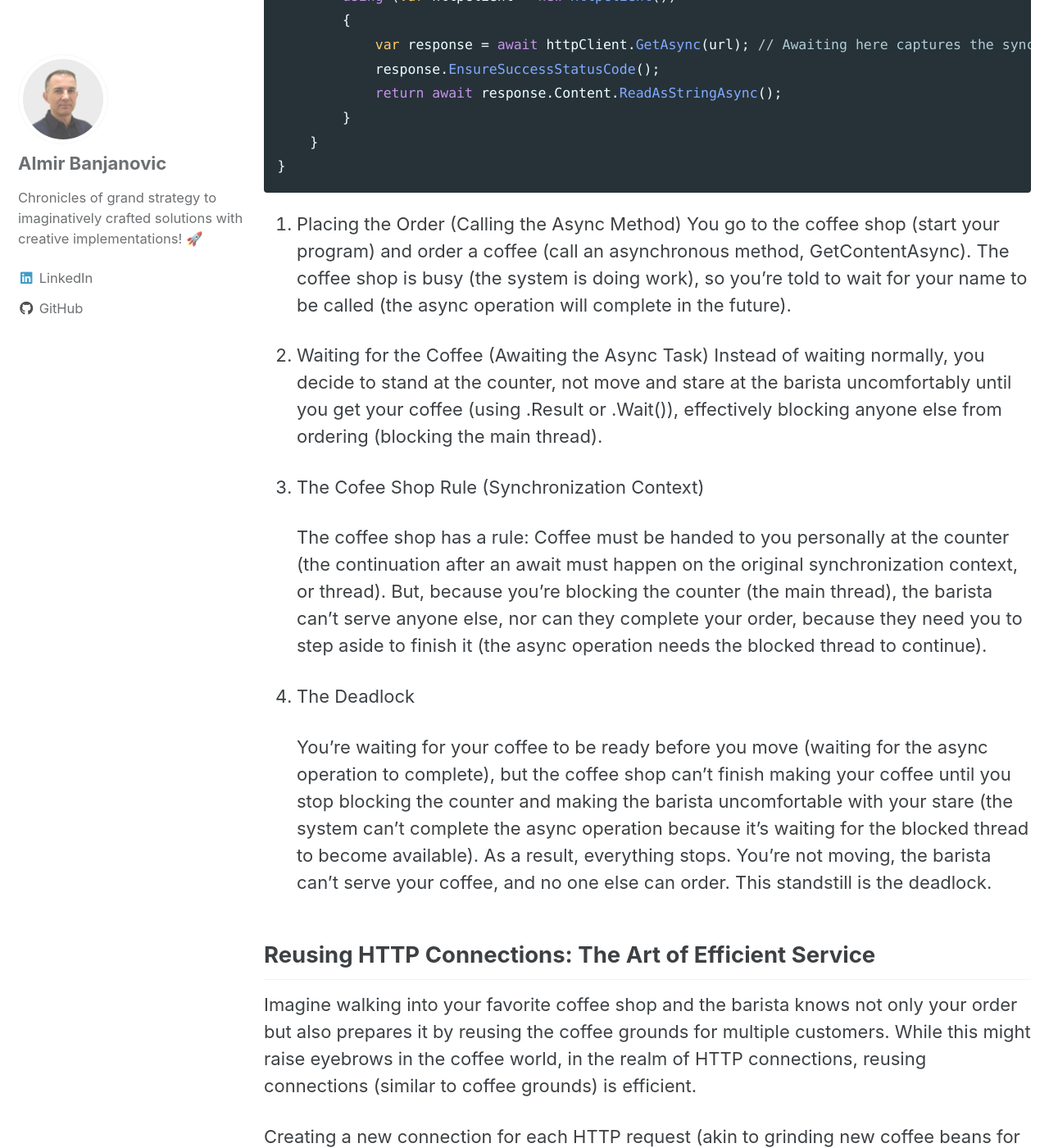
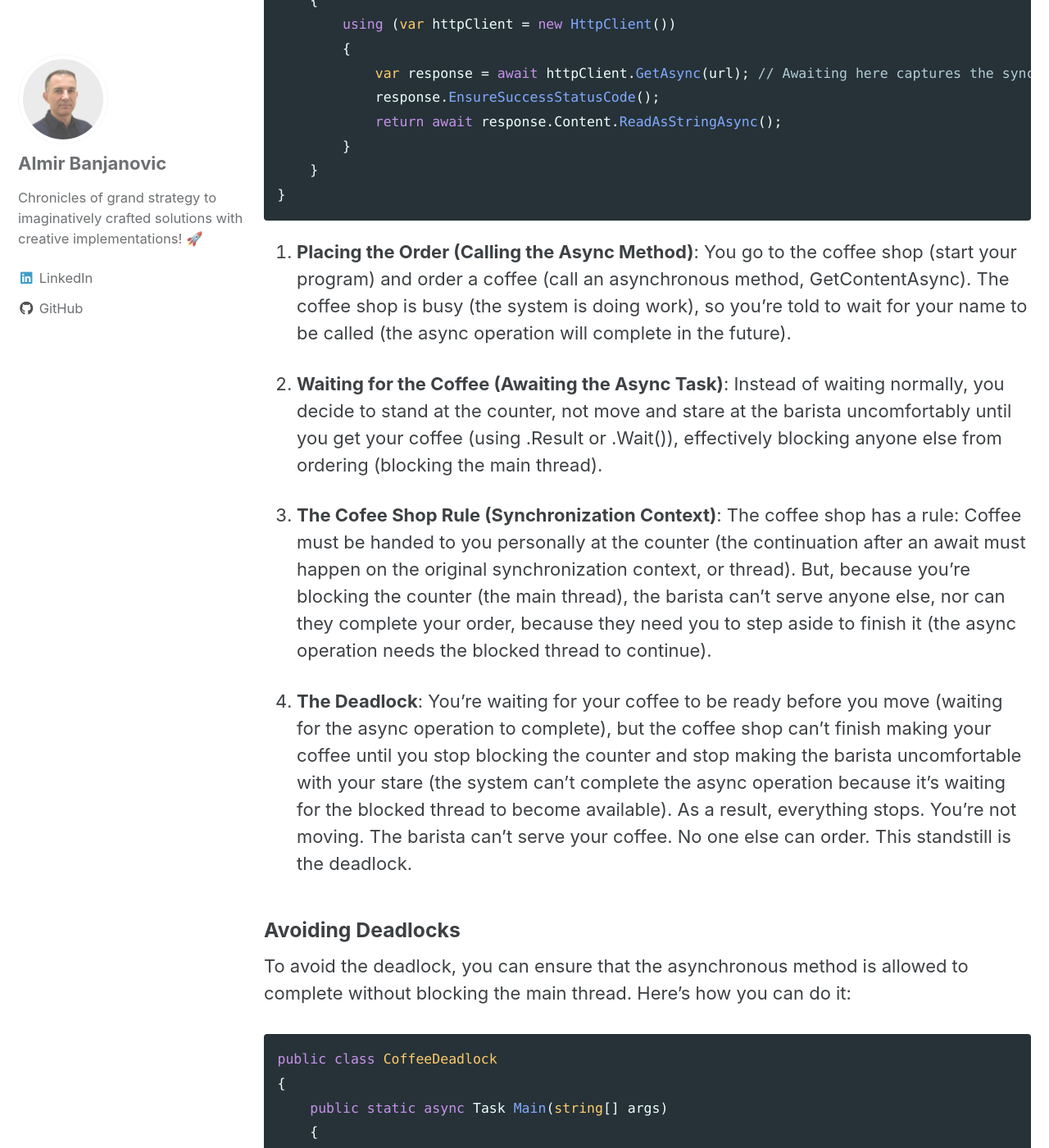
Before and after one commit to almirbanjanovic/roadtocloud.github.io, a Jekyll site: the page built from blog/_posts/2024-03-04-cloud-and-thread-safe-code.md, in a window 1280 px wide and 1400 px high, scrolled down 2725 px. Shown: the whole window at 82% size. Built offline with Jekyll 4.4.1, drawn with Linux system fonts in a browser that asks for light colours; cached includes are drawn as plain includes; some of the changed text lies outside the part shown.

Commit message:
Update 2024-03-04-cloud-and-thread-safe-code.md

```diff
--- a/blog/_posts/2024-03-04-cloud-and-thread-safe-code.md
+++ b/blog/_posts/2024-03-04-cloud-and-thread-safe-code.md
@@ -53,22 +53,45 @@ public class CoffeeDeadlock
 {% endraw %}
 {% endhighlight %}
 
-1. Placing the Order (Calling the Async Method)
-   You go to the coffee shop (start your program) and order a coffee (call an asynchronous method, GetContentAsync).
-    The coffee shop is busy (the system is doing work), so you're told to wait for your name to be called (the async operation will complete in the future).
+1. **Placing the Order (Calling the Async Method)**: You go to the coffee shop (start your program) and order a coffee (call an asynchronous method, GetContentAsync). The coffee shop is busy (the system is doing work), so you're told to wait for your name to be called (the async operation will complete in the future).
 
-2. Waiting for the Coffee (Awaiting the Async Task)
-   Instead of waiting normally, you decide to stand at the counter, not move and stare at the barista uncomfortably until you get your coffee (using .Result or .Wait()), effectively blocking anyone else from ordering (blocking the main thread).
+2. **Waiting for the Coffee (Awaiting the Async Task)**: Instead of waiting normally, you decide to stand at the counter, not move and stare at the barista uncomfortably until you get your coffee (using .Result or .Wait()), effectively blocking anyone else from ordering (blocking the main thread).
 
-3. The Cofee Shop Rule (Synchronization Context)
+3. **The Cofee Shop Rule (Synchronization Context)**: The coffee shop has a rule: Coffee must be handed to you personally at the counter (the continuation after an await must happen on the original synchronization context, or thread). But, because you're blocking the counter (the main thread), the barista can't serve anyone else, nor can they complete your order, because they need you to step aside to finish it (the async operation needs the blocked thread to continue).
 
-    The coffee shop has a rule: Coffee must be handed to you personally at the counter (the continuation after an await must happen on the original synchronization context, or thread).
-    But, because you're blocking the counter (the main thread), the barista can't serve anyone else, nor can they complete your order, because they need you to step aside to finish it (the async operation needs the blocked thread to continue).
+4. **The Deadlock**: You're waiting for your coffee to be ready before you move (waiting for the async operation to complete), but the coffee shop can't finish making your coffee until you stop blocking the counter and stop making the barista uncomfortable with your stare (the system can't complete the async operation because it's waiting for the blocked thread to become available). As a result, everything stops. You're not moving. The barista can't serve your coffee. No one else can order. This standstill is the deadlock.
 
-4. The Deadlock
+### Avoiding Deadlocks
+To avoid the deadlock, you can ensure that the asynchronous method is allowed to complete without blocking the main thread. Here’s how you can do it:
+<br>
+{% highlight csharp %}
+{% raw %}
+public class CoffeeDeadlock
+{
+    public static async Task Main(string[] args)
+    {
+        var result = await GetContentAsync("http://coffeedeadlock.com").ConfigureAwait(false); // Avoids deadlock
+        Console.WriteLine(result);
+    }
 
-    You're waiting for your coffee to be ready before you move (waiting for the async operation to complete), but the coffee shop can't finish making your coffee until you stop blocking the counter and making the barista uncomfortable with your stare (the system can't complete the async operation because it's waiting for the blocked thread to become available).
-    As a result, everything stops. You're not moving, the barista can't serve your coffee, and no one else can order. This standstill is the deadlock.
+    public static async Task<string> GetContentAsync(string url)
+    {
+        using (var httpClient = new HttpClient())
+        {
+            var response = await httpClient.GetAsync(url).ConfigureAwait(false); // Does not capture the synchronization context
+            response.EnsureSuccessStatusCode();
+            return await response.Content.ReadAsStringAsync().ConfigureAwait(false);
+        }
+    }
+}
+
+{% endraw %}
+{% endhighlight %}
+
+Just like in the coffee shop, where you could wait for your coffee without blocking the counter (maybe sit down or step aside), programming has a way to avoid deadlocks.
+
+1. **Use `await` properly**: This is like waiting for your coffee without blocking the counter. You allow other customers to order, and the barista to serve other orders while yours is being prepared.
+2. **`ConfigureAwait(false)`**: This tells the system, "I don't need to receive my coffee exactly at the counter where I ordered. You can call my name, and I'll pick it up wherever I am." This means the continuation of your task doesn't need to be on the original thread, avoiding the need for you to block any "place" or thread.
 
 ## Reusing HTTP Connections: The Art of Efficient Service
 Imagine walking into your favorite coffee shop and the barista knows not only your order but also prepares it by reusing the coffee grounds for multiple customers. While this might raise eyebrows in the coffee world, in the realm of HTTP connections, reusing connections (similar to coffee grounds) is efficient.
```
